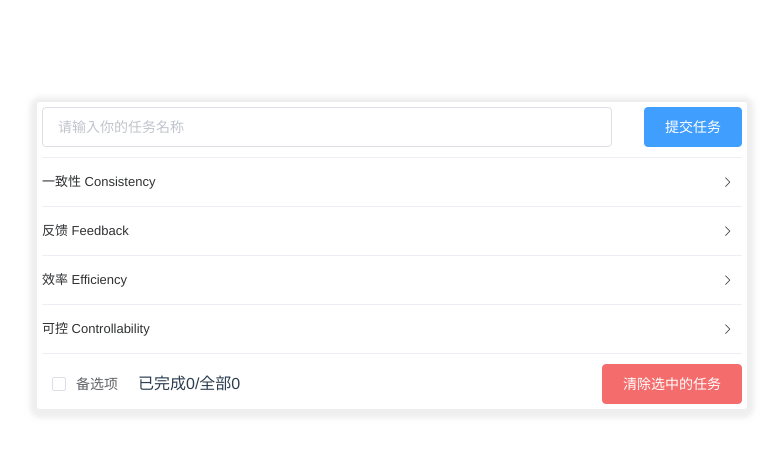
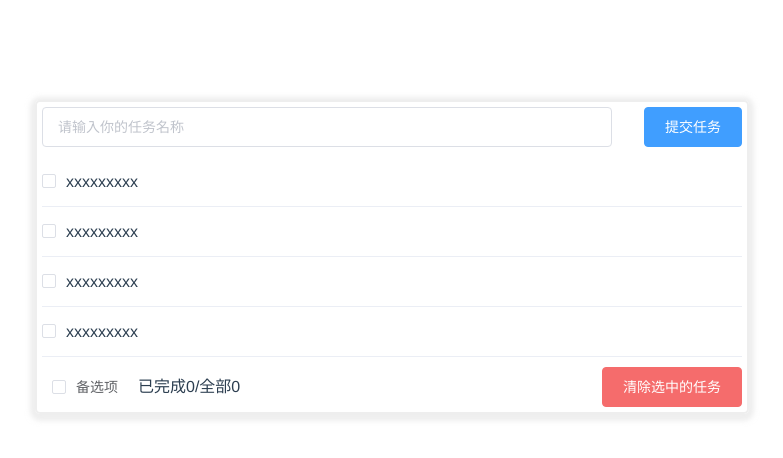
Before and after one commit to firo0423/vue-checkbox-practice, a Vue app: page / in a window 1280 px wide. Shown: the top 458 px of the page, without its empty margins (248-1031 px from the left). Built offline with nearby package versions, Linux system fonts and the light colour scheme.

Commit message:
样式完成

```diff
--- a/src/components/myItem.vue
+++ b/src/components/myItem.vue
@@ -1,20 +1,31 @@
 <template>
-  <el-collapse-item title="一致性 Consistency" name="1">
-        <div>
-          与现实生活一致：与现实生活的流程、逻辑保持一致，遵循用户习惯的语言和概念；
-        </div>
-        <div>
-          在界面中一致：所有的元素和结构需保持一致，比如：设计样式、图标和文本、元素的位置等。
-        </div>
-      </el-collapse-item>
+   <div class="shell">
+       <el-checkbox v-model="checked" size="medium"></el-checkbox>
+       <div class="text">xxxxxxxxx</div>
+   </div>
 </template>
 
 <script>
 export default {
  name: "myItem",
+ data() {
+     return {
+         checked:'',
+     }
+ },
 }
 </script>
 
-<style>
+<style scoped>
+.shell{
+    display: flex;
+    width: 100%;
+    height: 49px;
+    border-bottom:1px solid #EBEEF5;
+    line-height: 49px;
+}
+.text {
+    margin-left: 10px;
+}
 
 </style>
--- a/src/components/myList.vue
+++ b/src/components/myList.vue
@@ -1,35 +1,10 @@
 <template>
-
-    <el-collapse v-model="activeNames" @change="handleChange">
-      <my-item></my-item>
-      <el-collapse-item title="反馈 Feedback" name="2">
-        <el-checkbox v-model="checked">备选项</el-checkbox>
-        <div>
-          控制反馈：通过界面样式和交互动效让用户可以清晰的感知自己的操作；
-        </div>
-        <div>页面反馈：操作后，通过页面元素的变化清晰地展现当前状态。</div>
-      </el-collapse-item>
-      <el-collapse-item title="效率 Efficiency" name="3">
-        <el-checkbox v-model="checked">备选项</el-checkbox>
-        <div>简化流程：设计简洁直观的操作流程；</div>
-        <div>
-          清晰明确：语言表达清晰且表意明确，让用户快速理解进而作出决策；
-        </div>
-        <div>
-          帮助用户识别：界面简单直白，让用户快速识别而非回忆，减少用户记忆负担。
-        </div>
-      </el-collapse-item>
-      <el-collapse-item title="可控 Controllability" name="4">
-        <el-checkbox v-model="checked">备选项</el-checkbox>
-        <div>
-          用户决策：根据场景可给予用户操作建议或安全提示，但不能代替用户进行决策；
-        </div>
-        <div>
-          结果可控：用户可以自由的进行操作，包括撤销、回退和终止当前操作等。
-        </div>
-      </el-collapse-item>
-    </el-collapse>
-
+  <div>
+    <my-item></my-item>
+    <my-item></my-item>
+    <my-item></my-item>
+    <my-item></my-item>
+  </div>
 </template>
 
 <script>
```
